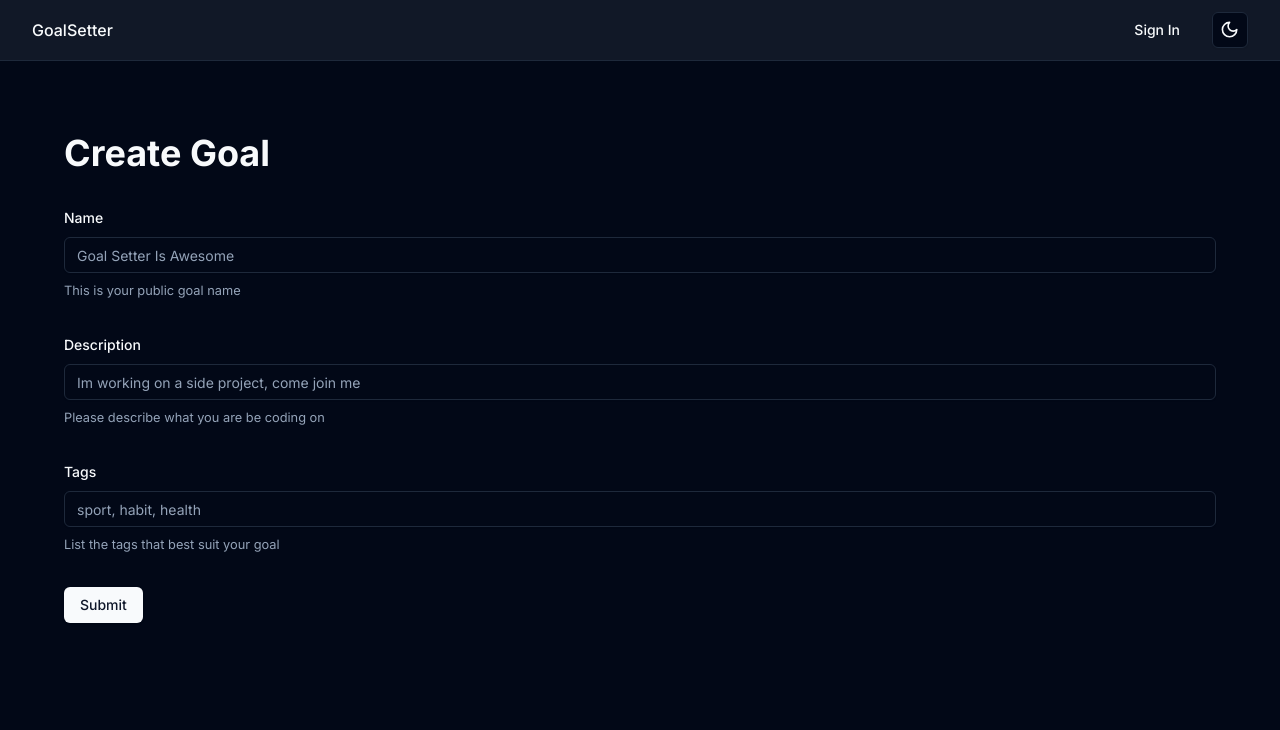
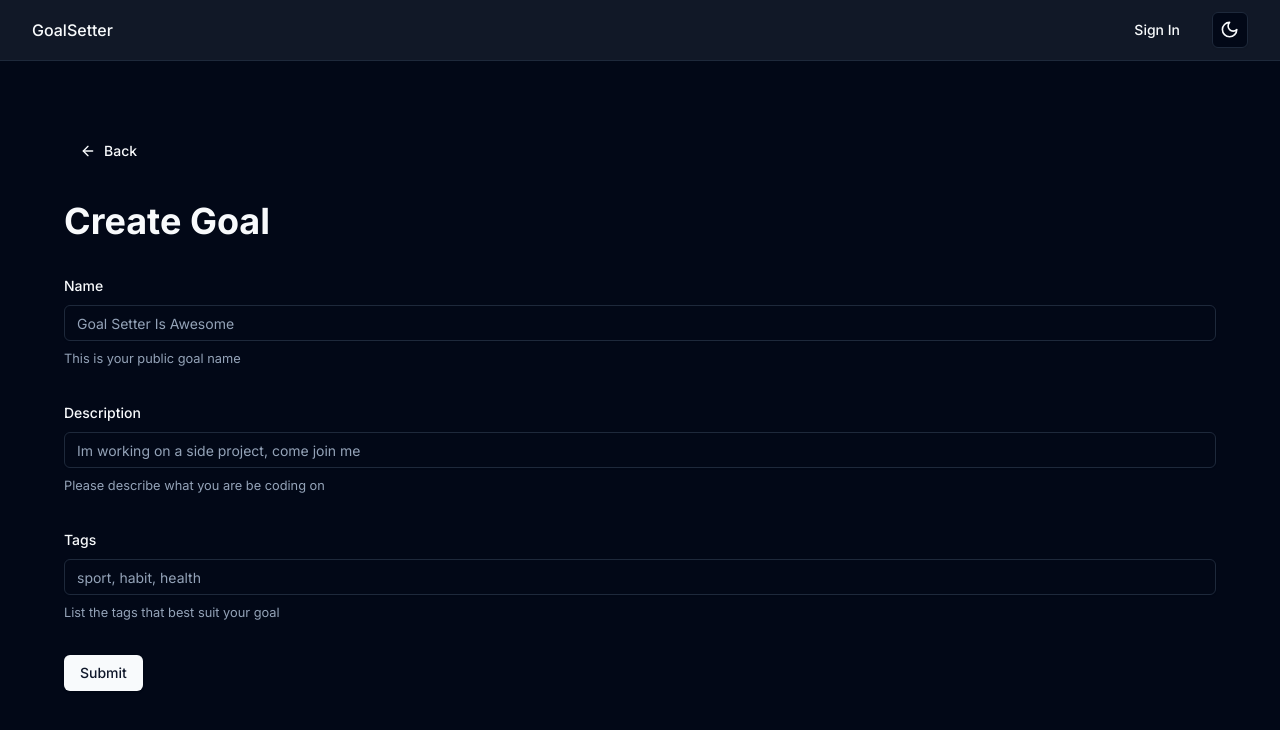
Before and after one commit to Lyriczzzz/goal-setter, a React (Vite) app: page /create-goal in a window 1280 px wide. Shown: the top 730 px of the page. Built offline with nearby package versions, Linux system fonts and the light colour scheme; no server answers.

Commit message:
feat: add link to return to your goals page

```diff
--- a/src/pages/create-goal/create-goal.tsx
+++ b/src/pages/create-goal/create-goal.tsx
@@ -1,8 +1,17 @@
+import { Link } from 'react-router-dom'
+import { ArrowLeft } from 'lucide-react'
 import { CreateGoalForm } from './create-goal-form'
+import { Button } from '@/components/ui/button'
 
 export function CreateGoal() {
   return (
     <div className="container mx-auto flex flex-col gap-8 pb-24 pt-12">
+      <Button asChild variant="link" className="w-max">
+        <Link to="/your-goals">
+          <ArrowLeft className="mr-2 size-4" />
+          Back
+        </Link>
+      </Button>
       <h1 className="text-4xl font-bold">Create Goal</h1>
 
       <CreateGoalForm />
```
